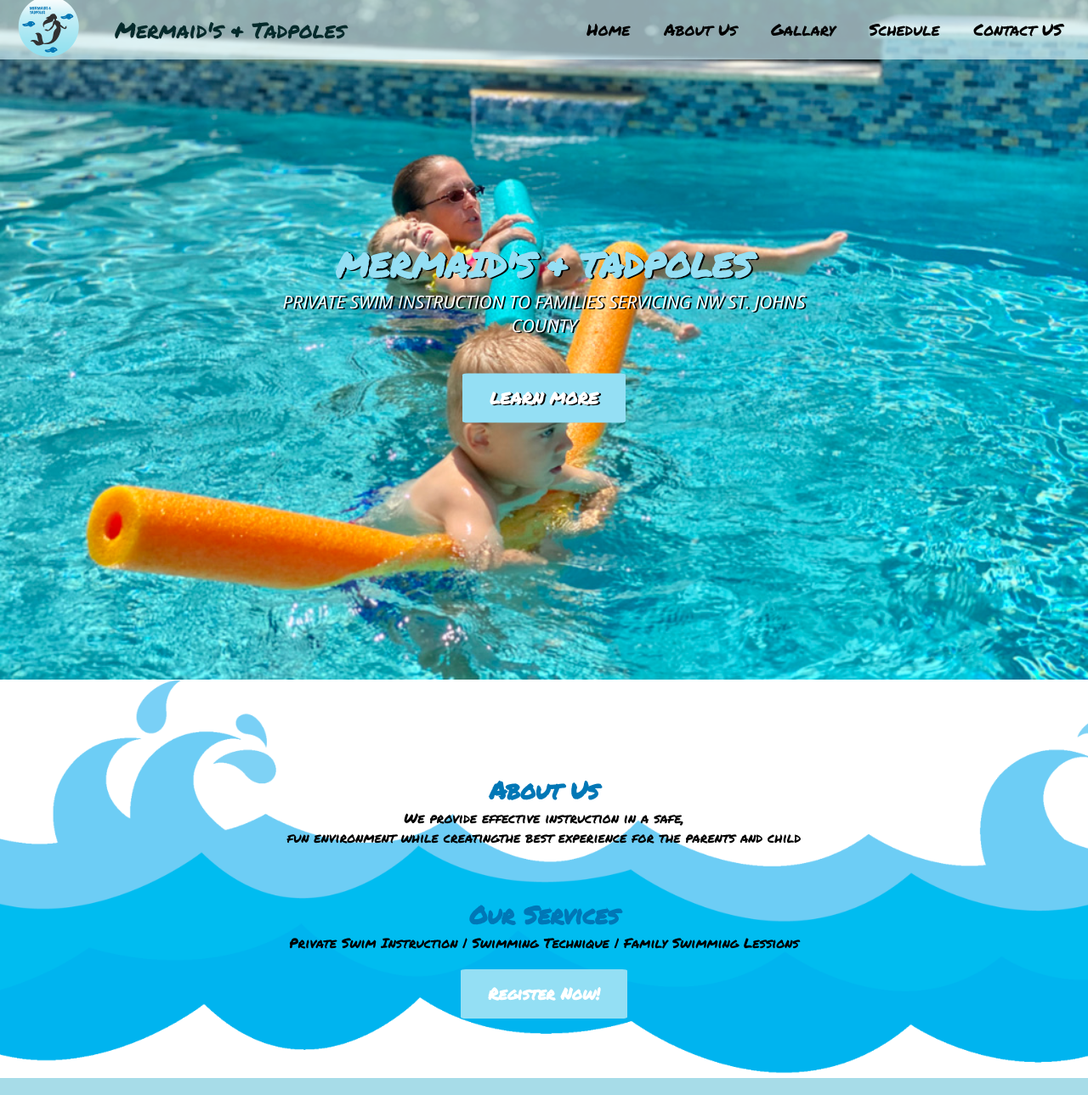
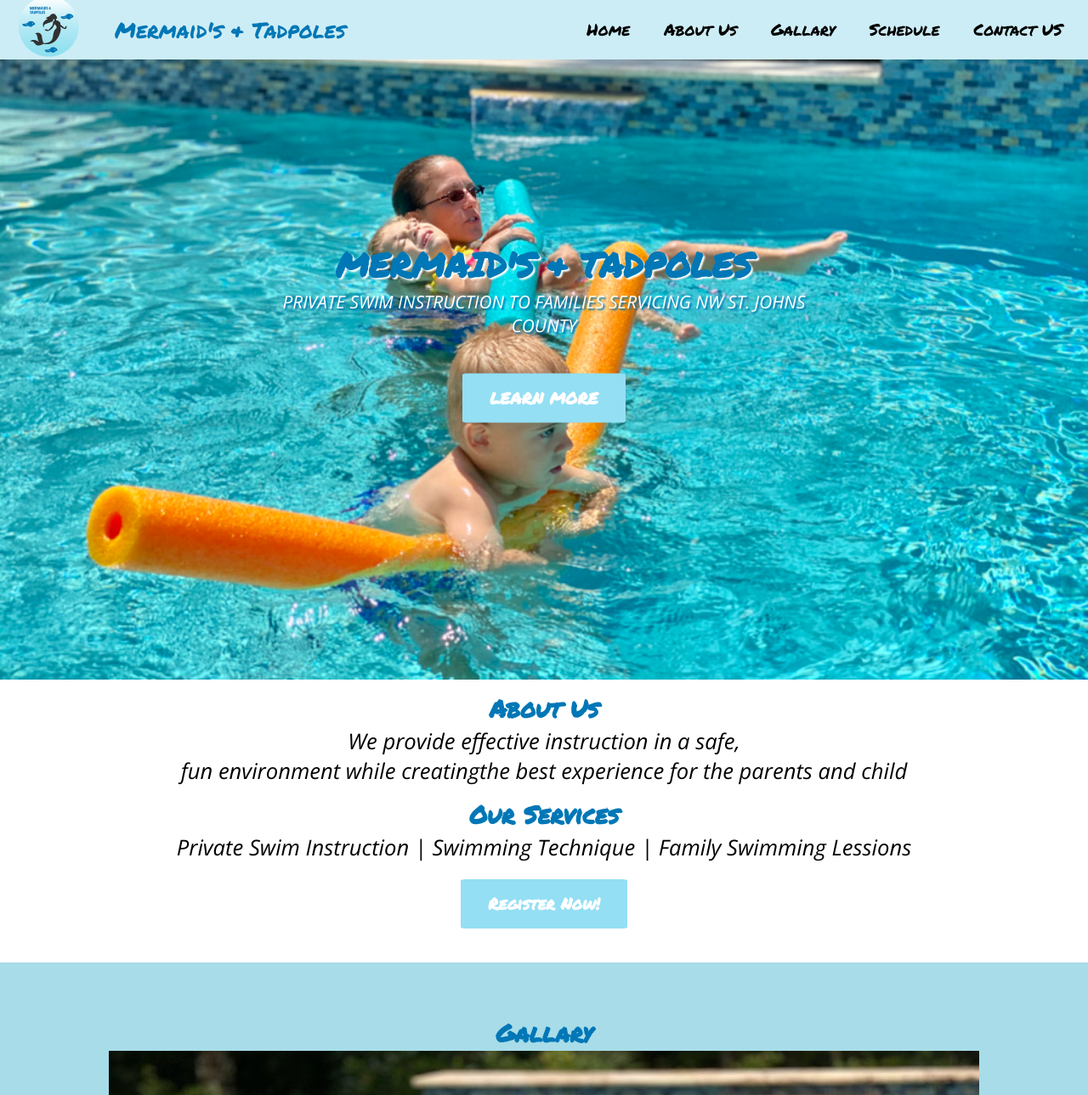
Before and after one commit to Sammy-Jean/Mermaid-Tadpoles, a plain HTML site: page index.html in a window 1280 px wide. Shown: the top 1289 px of the page at 85% size. Drawn offline with nearby package versions, Linux system fonts and the light colour scheme.

Commit message:
Add files via upload
fixed crash

```diff
--- a/css/styles.css
+++ b/css/styles.css
@@ -30,7 +30,7 @@
 }
 
 section h2 {
-  margin-top: 5%;
+  margin-top: 1%;
   color: #0077B6;
   font-size: 1.8rem;
 }
@@ -40,7 +40,7 @@
   z-index: 1;
   position: fixed;
   font-size: 1.2rem;
-  background-color: rgba(205, 237, 246, 0.7);
+  background-color: rgba(205, 237, 246, 1);
   width: 100%;
 }
 
@@ -95,17 +95,10 @@
   text-align: center;
   margin: auto;
   max-width: 100%;
-  color: #042a2b;
+  color: #0077B6;
+    font-size: 1.6rem;
 }
 
-.title {
-  font-size: 1.6rem;
-}
-
-.social-nav {
-  display: inline;
-  text-align: center;
-}
 
 /* Masthead - Section   */
 .masthead {
@@ -121,29 +114,32 @@
   left: 50%;
   transform: translate(-50%, -50%);
   text-align: center;
-  text-shadow: 2px 1px black;
   text-transform: uppercase;
 }
 
 .hero-content h1 {
   font-size: 2.5rem;
-  color: #94DFF4
+  color: #0077B6;
+  text-shadow: 2px 2px 2px white;
 }
 
 .hero-content p {
   font-size: 1.3rem;
   font-family: 'Open Sans', sans-serif;
+  text-shadow: 2px 2px 2px #0077B6;
 }
 
 /* About Section 2   */
 .about {
-  background: url('../images/waves.png') center/cover no-repeat;
   max-width: 100%;
   margin: 0 auto;
-  padding: 50px;
-  min-height: 50vh;
+  min-height: 40vh;
+  font-size: 1.6rem;
 }
 
+.about p {
+font-family: 'Open Sans', sans-serif;
+}
 
 .images li {
   font-size: 1.3rem;
@@ -327,11 +323,9 @@
 footer {
   text-align: center;
   color: black;
-  background: url('../images/waves.png') center/cover no-repeat;
-  max-width: 100%;
+  background: whtie;
   margin: 0 auto;
-  padding: 50px;
-  min-height: 50vh;
+  padding: 10px;
 }
 
 footer a {
```
